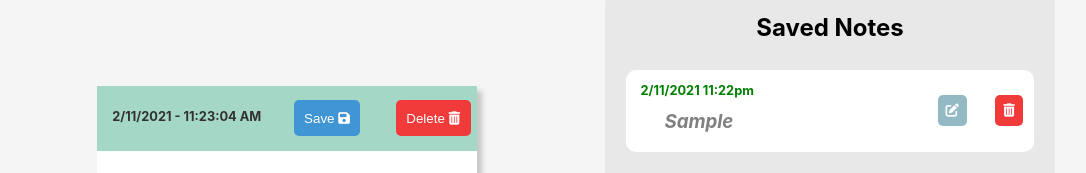
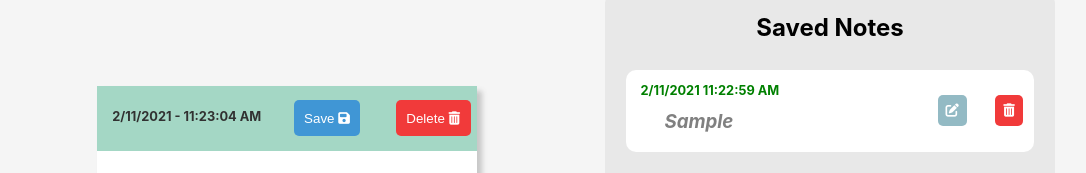
Before and after one commit to JulianEhiem/kwik-notes, a React (Create React App) app: page / in a window 1280 px wide. Both pictures are taken after typing "Sample" into the empty fields and a click on the button "Save". Shown: the part 214-387 px from the top of the page, without its empty margins (96-1182 px from the left). Built offline with nearby package versions, Linux system fonts and the light colour scheme.

Commit message:
created handledelete function

```diff
--- a/src/components/App/App.js
+++ b/src/components/App/App.js
@@ -18,7 +18,8 @@ const initialData = [];
   let today = new Date();
   // let date = today.getMonth()+ 1 + '-' + today.getDate()+ "-" + today.getFullYear()
   let date = today.toLocaleDateString()
-  let time = (today.getHours() > 12 ?today.getHours() - 12:today.getHours())+':'+today.getMinutes() + (today.getHours >= 12? "am":"pm");
+  // let time = (today.getHours() > 12 ?today.getHours() - 12:today.getHours())+':'+today.getMinutes() + (today.getHours >= 12? "am":"pm");
+  let time = today.toLocaleTimeString();
   let dateTime = date + ' ' + time;
 
   const handleClick = () => {
@@ -33,14 +34,25 @@ const initialData = [];
 
       setData(nextState);
     }
+
   };
+  const displayTouch = (e) => {
+    console.log(e)
+  }
+
+  const handleDelete = () => {
+    // alert("you clicked me!")
+    // console.log(data.findIndex(this.message))
+    let e = document.querySelector(".tinyDelete");
+    console.log(displayTouch(e.target.class))
+  }
 
 
   return (
     <div className="appContainer">
       <AppTitle />
-      <NewNotes onsave1 = {handleClick}/>
-      <SavedNotes data = {data}/>
+      <NewNotes onsave1 = {handleClick} />
+      <SavedNotes data = {data} ondelete1 = {handleDelete}/>
     </div>
   );
 }
--- a/src/components/Buttons/TinyDelete.js
+++ b/src/components/Buttons/TinyDelete.js
@@ -1,9 +1,10 @@
 import "./tinyDelete.css";
 
-export default function TinyDelete() {
+export default function TinyDelete(props) {
+  let ondelete4 = props.ondelete3;
   return (
     <div className="tinyDeleteContainer">
-      <button className="tinyDelete">
+      <button className="tinyDelete" onClick = {ondelete4}>
         <i className="fas fa-trash-alt"></i>
       </button>
     </div>
--- a/src/components/Notes/Saved-Notes/SavedNotes.js
+++ b/src/components/Notes/Saved-Notes/SavedNotes.js
@@ -3,6 +3,8 @@ import TinyEdit from "../../Buttons/TinyEdit";
 import "./savedNotes.css";
 
 export default function SavedNotes(props) {
+
+  let ondelete2 = props.ondelete1;
   return (
 
     <div className="savedNotesContainer">
@@ -22,7 +24,7 @@ export default function SavedNotes(props) {
               </h3>
             </div>
             <TinyEdit />
-            <TinyDelete />
+            <TinyDelete ondelete3 = {ondelete2} />
           </div>
         ))
       )}
```
